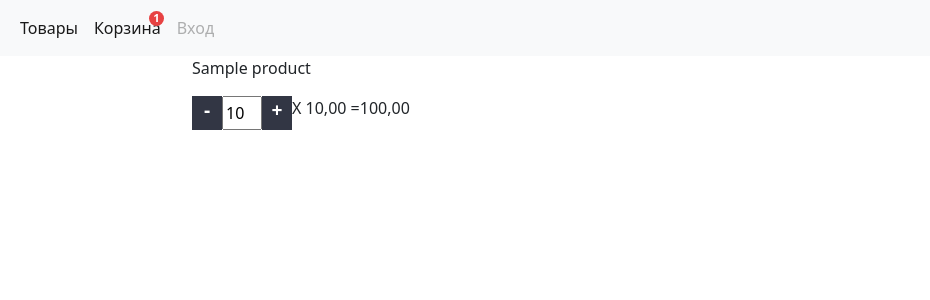
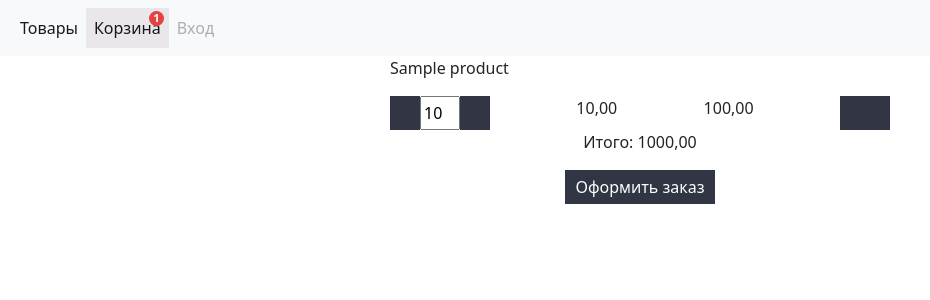
Before and after one commit to NormanwOw/DJANGO.Cart, a Django app: page /cart/ in a window 1280 px wide. Shown: the top 300 px of the page, without its empty margins (0-930 px from the left). Run offline with Django 4.2, Linux system fonts and the light colour scheme; a user stored in the database is signed in; tables that the repository leaves empty hold one stand-in row (values such as "Sample post"); some libraries are stand-ins or nearby versions; some web fonts are replaced.

Commit message:
v0.0.6 -updated scripts for cart -added ordering for Cart model -updated product_count icon -added cart_update and AcceptOrder views -updated CartView, set ajax jquery

```diff
--- a/carts/models.py
+++ b/carts/models.py
@@ -68,7 +68,8 @@ class OrderItem(models.Model):
     order = models.ForeignKey(
         to=Order,
         on_delete=models.CASCADE,
-        verbose_name='Заказ'
+        verbose_name='Заказ',
+        related_name='item'
     )
     product = models.ForeignKey(
         to=Product,
@@ -99,7 +100,7 @@ class OrderItem(models.Model):
 class CartQueryset(models.QuerySet):
 
     def total_price(self):
-        return sum(cart.products_price() for cart in self)
+        return sum(cart.products_price()*cart.quantity for cart in self)
 
     def total_quantity(self):
         if self:
@@ -132,6 +133,7 @@ class Cart(models.Model):
         db_table = 'cart'
         verbose_name = 'корзина'
         verbose_name_plural = 'корзины'
+        ordering = ('product',)
 
     objects = CartQueryset().as_manager()
 
--- a/carts/templates/cart.html
+++ b/carts/templates/cart.html
@@ -2,29 +2,57 @@
 
 {% block content %}
 <div class="cart-main">
+{% if not carts %}
+    <p class="cart-empty-title">Корзина пуста</p>
+{% else %}
     {% for cart in carts %}
     <div class="cart-wrapper">
         <div class="cart-container">
-            <p>{{ cart.product.name }}</p>
+            <p id="cart-{{ forloop.counter }}">{{ cart.product.name }}</p>
             <div class="cart-input-wrapper">
-                <div class="counter-button counter-down">-</div>
+                <div class="cart-counter-wrapper">
+                    <div class="main-button counter-button counter-down"><span class="fa fa-minus" aria-hidden="true"></span></div>
                     <input id="{{ forloop.counter }}"
                            class="input-quantity"
                            type="number"
                            min="1"
                            value="{{ cart.quantity }}"
                            data-price="{{ cart.product.price }}">
-                <div class="counter-button counter-up">+</div>
-                 X {{ cart.product.price }} = <span class="total-price-{{ forloop.counter }}">{{ cart.products_price }}</span>
+                    <div class="main-button counter-button counter-up"><span class="fa fa-plus" aria-hidden="true"></span></div>
+                </div>
+                {{ cart.product.price }}<span class="total-price-{{ forloop.counter }}">{{ cart.products_price }}</span>
+                <div class="main-button cart-remove" data-product="{{ cart.product.name }}">
+                    {% csrf_token %}
+                    <span class="fa fa-trash-o" aria-hidden="true"></span>
+                </div>
             </div>
         </div>
     </div>
     {% endfor %}
+    <div class="cart-total-price">
+        <p>Итого: {{ total_price }}</p>
+    </div>
+    <div class="main-button accept-order-button">
+        <a href="{% url 'carts:accept-order' %}">Оформить заказ</a>
+    </div>
+{% endif %}
 </div>
 {% endblock %}
 {% block script %}
 <script>
-$(document).ready(function () {
+function updateQuantity(quantity, product) {
+    $.ajax({
+        method: 'GET',
+        url: {% url 'carts:cart-update' %},
+        data: {'quantity': quantity, 'product': product},
+        success: function (response) {
+            $('.cart-total-price p').text('Итого: '+response.total_price)
+        }
+    })
+
+}
+
+function update() {
     $.each($('.input-quantity'), function () {
         let id = $(this).attr('id')
         $(this).change(function () {
@@ -33,29 +61,72 @@ $(document).ready(function () {
             }
             let quantity = Number($(this).val())
             let price = Math.floor(parseFloat($(this).attr('data-price')))
-            $('.total-price-'+id).text(price*quantity+'.00')
+            let totalPrice = price * quantity + '.00'
+            let product = $('#cart-' + id).text()
+            $('.total-price-' + id).text(totalPrice)
+            updateQuantity(quantity, product)
         })
     })
     $('.counter-up').click(function () {
         let elem = $(this).prev()
-        let count = Number(elem.val()) + 1
-        elem.val(count)
+        let quantity = Number(elem.val()) + 1
+        elem.val(quantity)
         let id = elem.attr('id')
         let price = Math.floor(parseFloat(elem.attr('data-price')))
-        $('.total-price-'+id).text(price*count+'.00')
+        let totalPrice = price * quantity + '.00'
+        let product = $('#cart-' + id).text()
+        $('.total-price-' + id).text(totalPrice)
+        updateQuantity(quantity, product)
     })
     $('.counter-down').click(function () {
         let elem = $(this).next()
-        let count = Number(elem.val()) - 1
-        if (count < 1) {
+        let quantity = Number(elem.val()) - 1
+        if (quantity < 1) {
             elem.val(1)
             return false
         }
-        elem.val(count)
+        elem.val(quantity)
         let id = elem.attr('id')
         let price = Math.floor(parseFloat(elem.attr('data-price')))
-        $('.total-price-'+id).text(price*count+'.00')
+        let totalPrice = price * quantity + '.00'
+        let product = $('#cart-' + id).text()
+        $('.total-price-' + id).text(totalPrice)
+        updateQuantity(quantity, product)
     })
+}
+
+function removeProduct() {
+    $('.cart-remove').click(function () {
+        let product = $(this).attr('data-product')
+        let elem = $('.product-count-span')
+        $.ajax({
+            method: 'POST',
+            url: {% url 'carts:cart' %},
+            data: {'product': product, 'csrfmiddlewaretoken': $('[name=csrfmiddlewaretoken]').val()},
+            success: function (response) {
+                console.log()
+                $('.cart-main').empty().append($(response).find('.cart-main').html())
+                update()
+                let count = Number($(response).find('.product-count').text())
+                if (count === 0) {
+                    elem.remove()
+                } else {
+                    elem.text(count)
+                }
+            }
         })
+
+    })
+}
+
+$(document).ready(function () {
+    removeProduct()
+    update()
+})
+
+$(document).ajaxStop(function () {
+    removeProduct()
+})
+
 </script>
 {% endblock %}
--- /dev/null
+++ b/carts/templates/order.html
@@ -0,0 +1,4 @@
+{% extends 'base.html' %}
+
+{% block content %}
+{% endblock %}
--- a/carts/urls.py
+++ b/carts/urls.py
@@ -6,6 +6,8 @@ app_name = 'carts'
 
 urlpatterns = [
     path('cart/', views.CartView.as_view(), name='cart'),
+    path('cart-update/', views.cart_update, name='cart-update'),
     path('cart-add/', views.cart_add, name='cart-add'),
     path('new-order/', views.new_order, name='new-order'),
+    path('accept-order/', views.AcceptOrderView.as_view(), name='accept-order'),
 ]
--- a/carts/views.py
+++ b/carts/views.py
@@ -1,10 +1,13 @@
+from django.contrib.auth.mixins import LoginRequiredMixin
 from django.http import Http404, JsonResponse
-from django.views.generic import ListView
+from django.views.generic import TemplateView, ListView
+from django.contrib.auth.decorators import login_required
+from django.db import transaction
 
-from carts.models import Cart
+from carts.models import Cart, Order, OrderItem
 
 
-class CartView(ListView):
+class CartView(LoginRequiredMixin, ListView):
     template_name = 'cart.html'
     context_object_name = 'carts'
     extra_context = {'title': 'Корзина'}
@@ -13,7 +16,18 @@ class CartView(ListView):
         queryset = Cart.objects.filter(user=self.request.user).select_related('product')
         return queryset
 
+    def get_context_data(self, **kwargs):
+        context = super().get_context_data(**kwargs)
+        context['total_price'] = Cart.objects.total_price()
+        return context
 
+    def post(self, request, *args, **kwargs):
+        product = request.POST.get('product')
+        Cart.objects.filter(user=self.request.user, product__name=product).delete()
+        return super().get(request, *args, **kwargs)
+
+
+@login_required
 def new_order(request):
     if request.method == 'POST':
         data = request.POST
@@ -22,6 +36,55 @@ def new_order(request):
     raise Http404
 
 
+class AcceptOrderView(LoginRequiredMixin, TemplateView):
+    template_name = 'order.html'
+    context_object_name = 'order'
+    extra_context = {'title': 'Заказ'}
+
+    def get(self, request, *args, **kwargs):
+        with transaction.atomic():
+            cart_items = Cart.objects.filter(user=self.request.user).select_related('product')
+            if cart_items.exists():
+                order = Order.objects.create(user=self.request.user)
+
+                for cart_item in cart_items:
+                    product = cart_item.product
+                    name = cart_item.product.name
+                    price = cart_item.product.price
+                    quantity = cart_item.quantity
+                    OrderItem.objects.create(
+                        order=order,
+                        product=product,
+                        name=name,
+                        price=price,
+                        quantity=quantity,
+                    )
+                    product.quantity -= quantity
+                    product.save()
+
+                cart_items.delete()
+            else:
+                raise Http404
+
+        return super().get(request, *args, **kwargs)
+
+
+@login_required
+def cart_update(request):
+    if request.method == 'GET':
+        quantity = request.GET.get('quantity')
+        product = request.GET.get('product')
+        Cart.objects.filter(
+            user=request.user,
+            product__name=product
+        ).update(quantity=quantity)
+        total_price = Cart.objects.total_price()
+        return JsonResponse({'status': 'ok', 'total_price': total_price}, status=200)
+
+    raise Http404
+
+
+@login_required
 def cart_add(request):
     if request.method == 'POST':
         product_id = int(request.POST['product_id'])
--- a/main/templates/products.html
+++ b/main/templates/products.html
@@ -39,11 +39,10 @@ $(document).ready(function () {
           url: {% url 'carts:cart-add' %},
           data: {
               'product_id': productID,
-              'csrfmiddlewaretoken': $("[name=csrfmiddlewaretoken]").val()
+              'csrfmiddlewaretoken': $('[name=csrfmiddlewaretoken]').val()
           },
           success: function (data) {
-              $('.product-count').css('display', 'flex');
-              $('.product-count>p').text(data.product_count);
+              $('.product-count-span').css('display', 'flex').text(data.product_count);
           }
       });
       return false;
--- a/main/views.py
+++ b/main/views.py
@@ -17,3 +17,4 @@ class ProductsView(LoginRequiredMixin, ListView):
     template_name = 'products.html'
     queryset = Product.objects.all()
     context_object_name = 'products'
+    extra_context = {'title': 'Товары'}
--- a/static/css/style.css
+++ b/static/css/style.css
@@ -1,14 +1,53 @@
+a {
+    text-decoration: none;
+    color: white;
+    padding: 5px;
+    padding-inline: 10px;
+}
+
+a:hover {
+    color: white;
+}
+
+.nav-link:hover {
+    background-color: rgba(168,161,167,0.20);
+}
+
+.current-page {
+    pointer-events: none;
+    cursor: default;
+    background-color: rgba(168,161,167,0.20);
+}
+
 .main-wrapper {
     display: flex;
     justify-content: center;
 }
 
 .main-container {
-    width: 70%;
+    margin-inline: 30px;
+}
+
+.main-button {
+    display: flex;
+    justify-content: center;
+    align-items: center;
+    background-color: #323644;
+    color: white;
+}
+
+.main-button:hover {
+    background-color: rgba(50,54,68,0.82);
+    cursor: pointer;
 }
 
 .card {
     margin-top: 2em;
+}
+
+.col {
+    display: flex;
+    justify-content: center;
 }
 
 .input-quantity {
@@ -17,22 +56,46 @@
 
 .cart-input-wrapper {
     display: flex;
+    justify-content: space-between;
+}
+
+.cart-wrapper {
+    width: 100%;
+}
+
+.cart-counter-wrapper {
+    display: flex;
+}
+
+.cart-main {
+    display: flex;
+    flex-direction: column;
+    align-items: center;
+    width: 500px;
+}
+
+.nav-cart-button {
+    display: flex;
 }
 
 .counter-button {
-    display: flex;
-    justify-content: center;
-    background-color: #323644;
-    color: white;
     width: 30px;
     font-weight: bold;
-    font-size: 1.2em;
-    padding-bottom: 5px;
 }
 
 .counter-button:hover {
     background-color: rgba(50,54,68,0.82);
     cursor: pointer;
+}
+
+.cart-remove {
+    width: 50px;
+    height: 34px;
+}
+
+.cart-empty-title {
+    margin-top: 2em;
+    font-size: 2em;
 }
 
 input[type="number"] {
@@ -69,3 +132,22 @@ input[type="number"]::-webkit-inner-spin-button {
 .product-count p {
     margin: 0;
 }
+
+@media (max-width: 992px) {
+    .product-count {
+        display: none;
+    }
+
+    .product-count-span {
+        display: flex;
+        position: static;
+        margin-left: 5px;
+        margin-top: 5px
+    }
+}
+
+@media (max-width: 600px) {
+    .cart-main {
+        width: 300px;
+    }
+}
--- a/templates/base.html
+++ b/templates/base.html
@@ -20,11 +20,10 @@
         </button>
         <div class="collapse navbar-collapse" id="navbarNavAltMarkup">
           <div class="navbar-nav">
-            <a class="nav-link active" aria-current="page" href="{% url 'main:products' %}">Товары</a>
-            <a class="nav-link active" aria-current="page" href="{% url 'carts:cart' %}">Корзина</a>
-            <div class="product-count"{% if not product_count %}style="display: none" {% endif %}>
-                <p>{{ product_count }}</p>
-            </div>
+            <a class="nav-link active {% if title == 'Товары' %}current-page{% endif %}" aria-current="page" href="{% url 'main:products' %}">Товары</a>
+              <a class="nav-link active nav-cart-button {% if title == 'Корзина' %}current-page{% endif %}" aria-current="page" href="{% url 'carts:cart' %}">Корзина
+                  <span class="product-count product-count-span" {% if not product_count %}style="display: none"{% endif %}>{{ product_count }}</span>
+              </a>
             <a class="nav-link disabled" href="#" tabindex="-1" aria-disabled="true">Вход</a>
           </div>
         </div>
```
Lines whose indentation alone changed are shown as unchanged.
